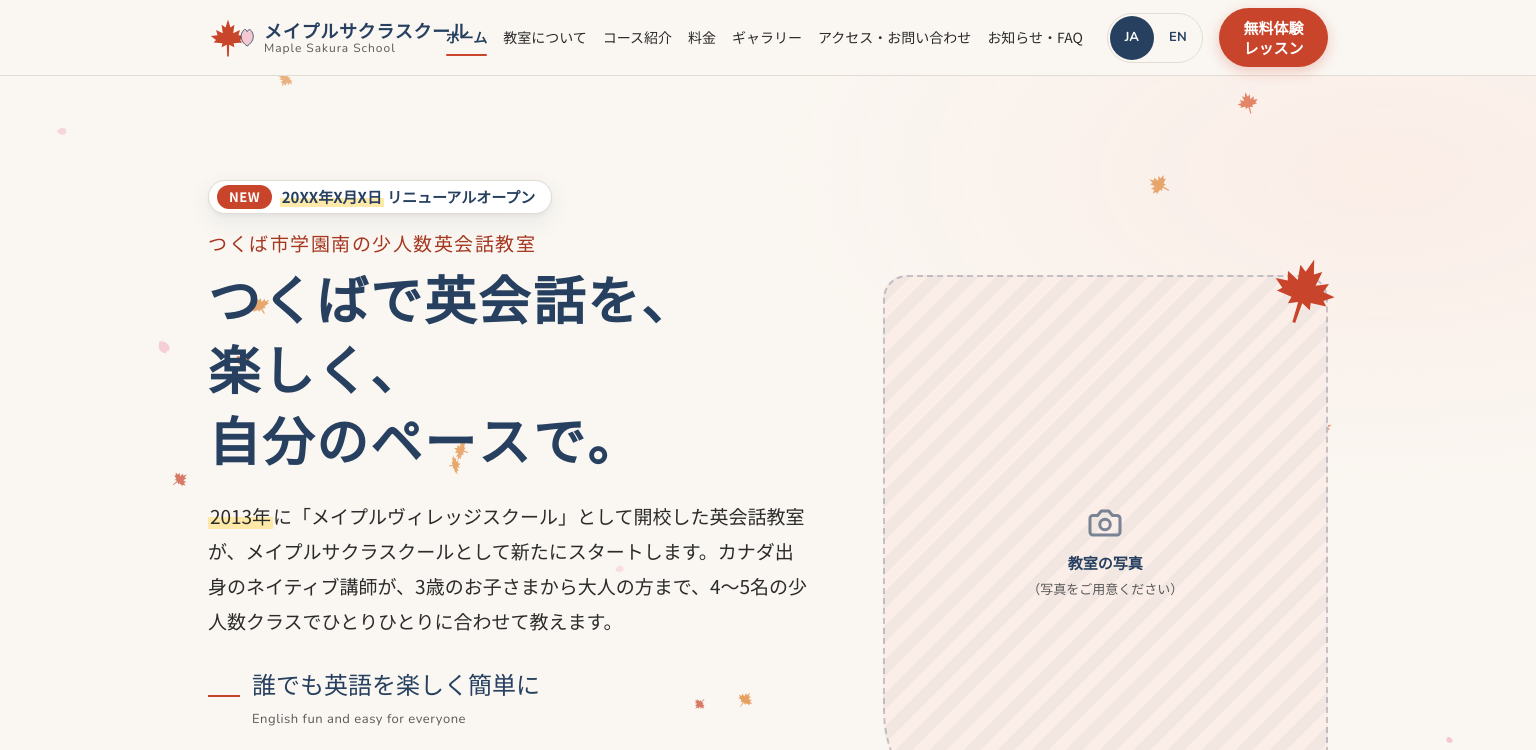
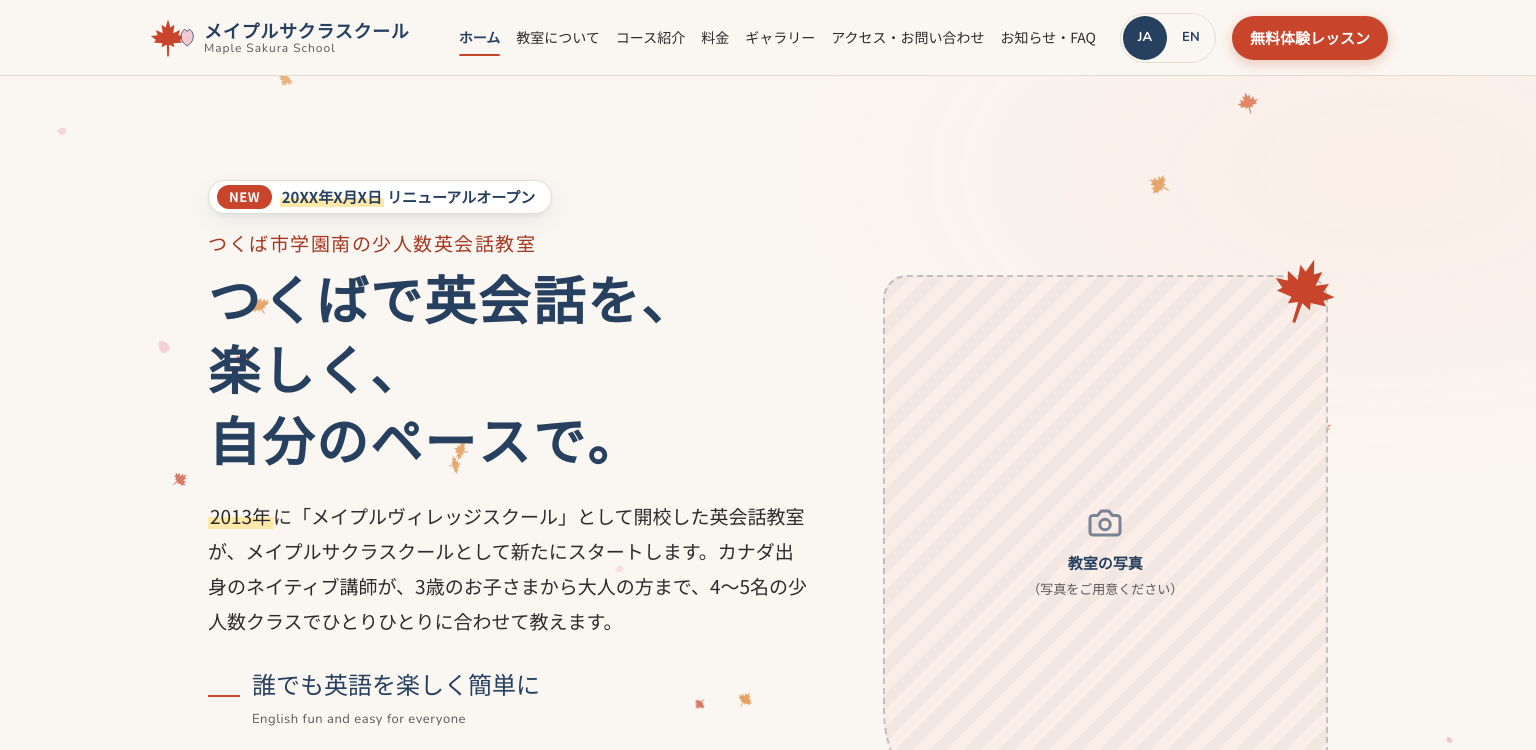
Before and after one commit to rosanes-cmyk/Website-jp, a plain HTML site: page index.html in a window 1536 px wide. Shown: the top 750 px of the page. Drawn offline with nearby package versions, Linux system fonts and the light colour scheme; a web font is replaced by a local one.

Commit message:
Fix header trial button squeezing on wide PC screens
At 1360px and wider the 無料体験レッスン button shrank into a vertical
strip because the Japanese menu filled the header. The button no longer
shrinks or wraps, and the header gets 120px more room on wide screens.
Tested at 1120-1920px in Japanese and English: one line, no overlap.

Co-Authored-By: Claude Opus 5.5 <noreply@anthropic.com>
Claude-Session: https://claude.ai/code/session_016ncyf6EeFX459ty78DBP1s

```diff
--- a/css/layout.css
+++ b/css/layout.css
@@ -200,7 +200,10 @@
 }
 /* The header CTA only fits on wide screens; the hero and bottom bar cover the rest */
 @media (min-width: 1360px) {
-  .btn.header-cta { display: inline-flex; }
+  .btn.header-cta { display: inline-flex; flex: none; white-space: nowrap; }
+  /* Give the header 120px more room than the page content so the Japanese
+     menu and the trial button fit on one line */
+  .site-header > .container { max-width: calc(var(--container) + 120px + var(--gutter) * 2); }
 }
 
 /* ---------- Footer ---------- */
```
